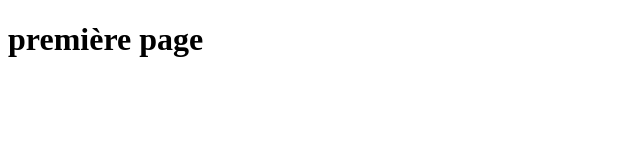
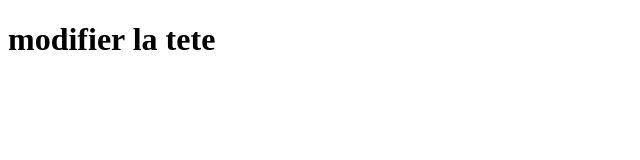
Before and after one commit to Rubenbutu/rubenbutu.github.io, a plain HTML site: page index.html in a window 1280 px wide. Shown: the whole page, without its empty margins (0-640 px from the left). Drawn offline with Linux system fonts and the light colour scheme.

Commit message:
modifier entete

```diff
--- a/index.html
+++ b/index.html
@@ -8,7 +8,7 @@
 </head>
 
 <body>
-    <h1>première page</h1>
+    <h1>modifier la tete</h1>
 </body>
 
 </html>
```
